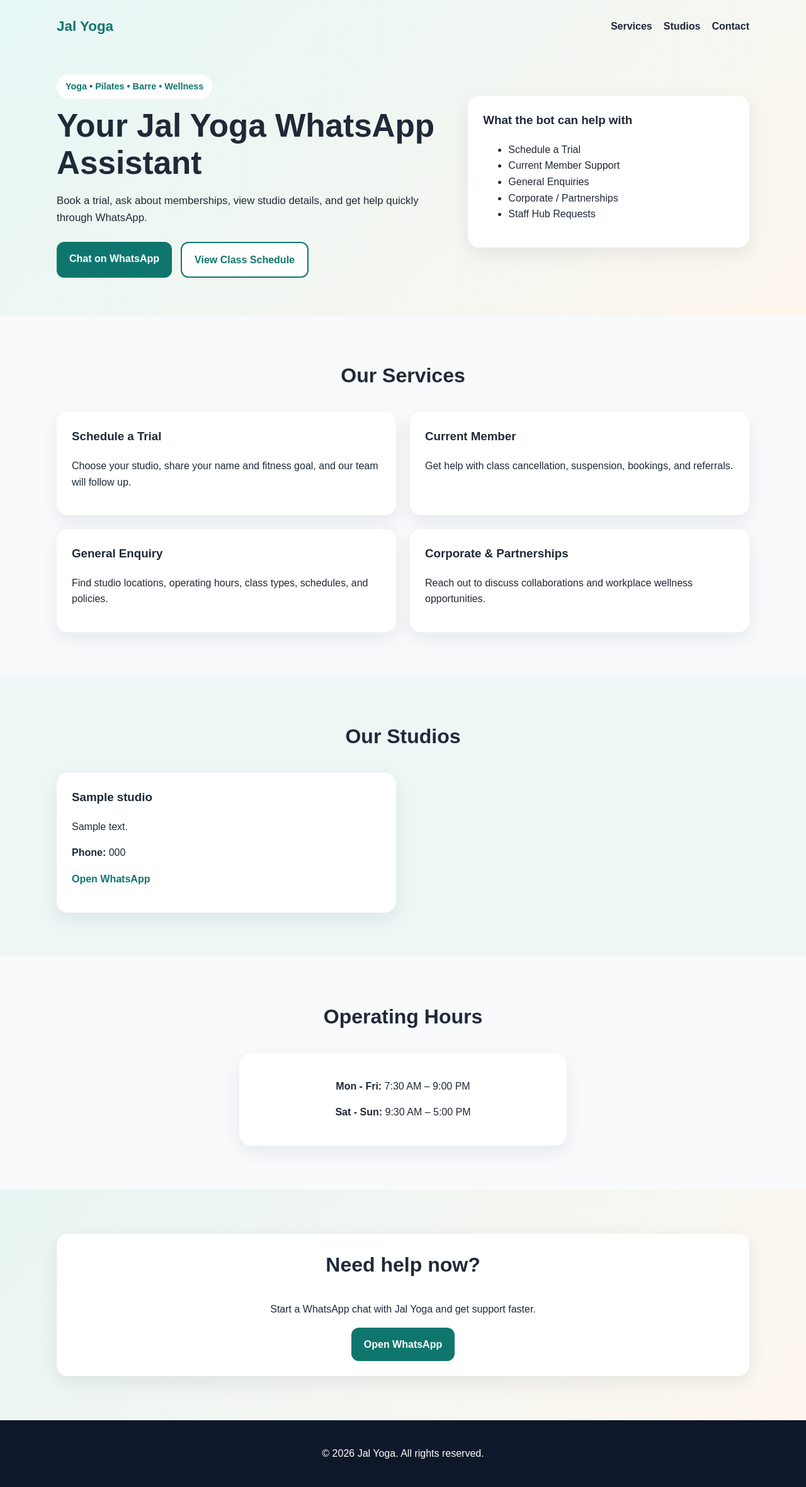
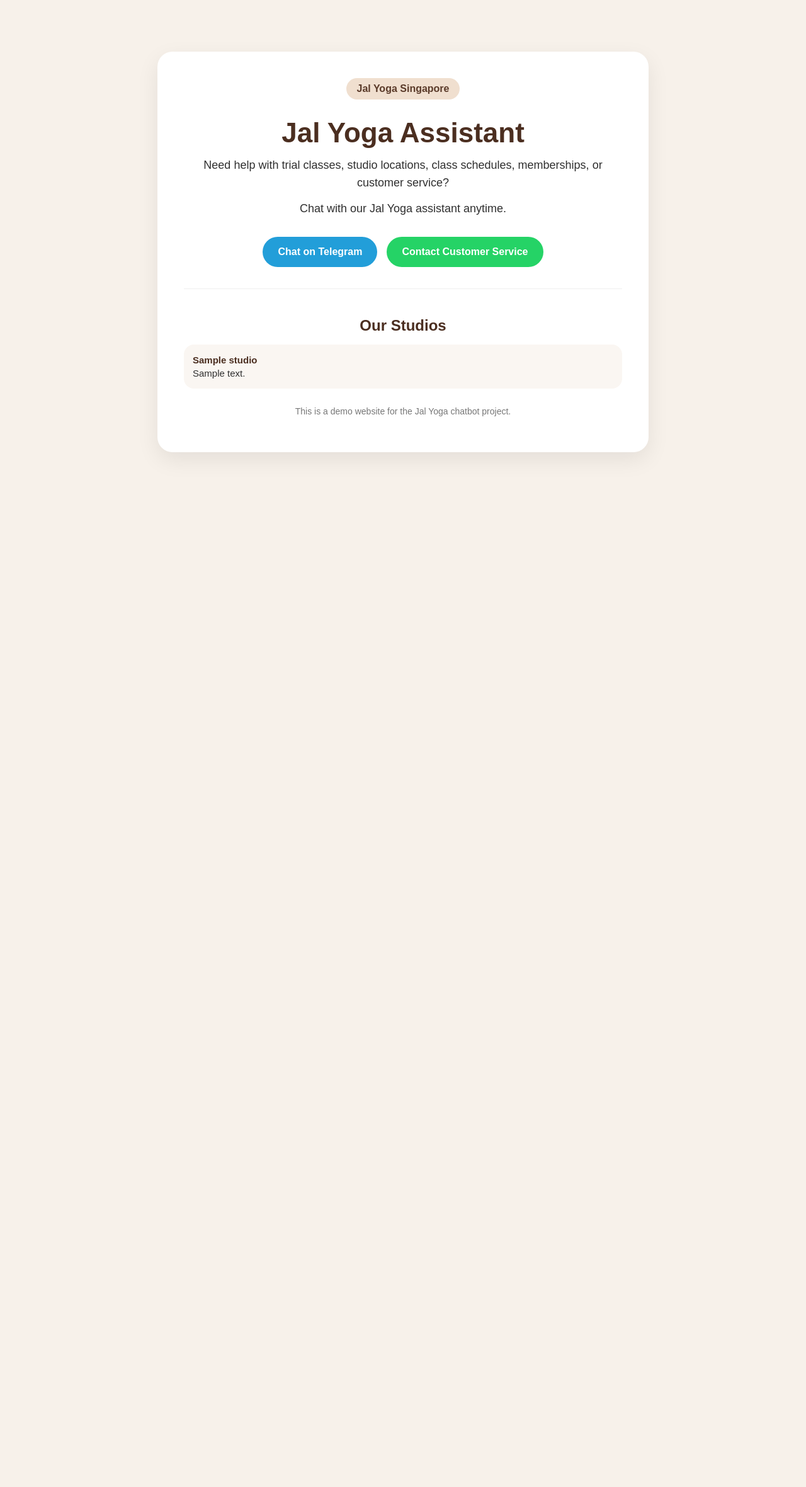
Before and after one commit to bennylow513-bit/lmao, a Flask app: template templates/index.html in a window 1280 px wide. Shown: the whole page at 63% size. After the commit the page ends 723 px from the top, so only its background shows below. Run offline with Flask 3, Linux system fonts and the light colour scheme; the template is opened without the code that fills it: most values are stand-ins (such as "Sample title", 1, 10 or a date in 2020).

Commit message:
show dummy website with telegram bot

```diff
--- a/app.py
+++ b/app.py
@@ -8,7 +8,7 @@
 
 import requests
 from dotenv import load_dotenv
-from flask import Flask, jsonify, request
+from flask import Flask, jsonify, render_template, request
 from openai import OpenAI
 
 load_dotenv()
@@ -24,6 +24,7 @@
 
 TELEGRAM_BOT_TOKEN = os.getenv("TELEGRAM_BOT_TOKEN", "")
 TELEGRAM_SECRET_TOKEN = os.getenv("TELEGRAM_SECRET_TOKEN", "")
+TELEGRAM_BOT_USERNAME = os.getenv("TELEGRAM_BOT_USERNAME", "")
 
 CUSTOMER_SERVICE_WHATSAPP_NUMBER = os.getenv("CUSTOMER_SERVICE_WHATSAPP_NUMBER", "")
 
@@ -226,54 +227,21 @@
 }
 
 STOP_WORDS = {
-    "is",
-    "was",
-    "are",
-    "am",
-    "be",
-    "been",
-    "do",
-    "does",
-    "did",
-    "can",
-    "could",
-    "will",
-    "would",
-    "should",
-    "a",
-    "an",
-    "the",
-    "to",
-    "for",
-    "of",
-    "in",
-    "on",
-    "at",
-    "i",
-    "you",
-    "me",
-    "my",
-    "your",
-    "our",
-    "what",
-    "where",
-    "when",
-    "how",
-    "why",
-    "please",
-    "pls",
-    "ah",
-    "lah",
-    "leh",
-    "anot",
-    "tell",
-    "say",
-    "know",
+    "is", "was", "are", "am", "be", "been",
+    "do", "does", "did",
+    "can", "could", "will", "would", "should",
+    "a", "an", "the",
+    "to", "for", "of", "in", "on", "at",
+    "i", "you", "me", "my", "your", "our",
+    "what", "where", "when", "how", "why",
+    "please", "pls",
+    "ah", "lah", "leh", "anot",
+    "tell", "say", "know",
 }
 
 
 # =========================
-# KNOWLEDGE LOADING
+# KNOWLEDGE
 # =========================
 
 def load_knowledge_text() -> str:
@@ -329,33 +297,18 @@
 
 if not STUDIOS:
     STUDIOS = [
-        {
-            "name": "Alexandra",
-            "address": "456 Alexandra Rd, #02-03, Singapore 119962",
-        },
-        {
-            "name": "Katong",
-            "address": "131 E Coast Rd, #03-01, Singapore 428816",
-        },
-        {
-            "name": "Kovan",
-            "address": "1F Yio Chu Kang Rd, Singapore 545512",
-        },
-        {
-            "name": "Upper Bukit Timah",
-            "address": "816 Upper Bukit Timah Road, Singapore 678149",
-        },
-        {
-            "name": "Woodlands",
-            "address": "8 Woodlands Sq, #04-12/13 Wood Square, Solo 2, Singapore 737713",
-        },
+        {"name": "Alexandra", "address": "456 Alexandra Rd, #02-03, Singapore 119962"},
+        {"name": "Katong", "address": "131 E Coast Rd, #03-01, Singapore 428816"},
+        {"name": "Kovan", "address": "1F Yio Chu Kang Rd, Singapore 545512"},
+        {"name": "Upper Bukit Timah", "address": "816 Upper Bukit Timah Road, Singapore 678149"},
+        {"name": "Woodlands", "address": "8 Woodlands Sq, #04-12/13 Wood Square, Solo 2, Singapore 737713"},
     ]
 
 KNOWN_STUDIOS = [studio["name"] for studio in STUDIOS]
 
 
 # =========================
-# HELPER FUNCTIONS
+# HELPERS
 # =========================
 
 def normalize(text: str) -> str:
@@ -401,11 +354,7 @@
     CHAT_HISTORY[chat_id] = CHAT_HISTORY[chat_id][-14:]
 
 
-def best_fuzzy_match(
-    text: str,
-    choices: List[str],
-    cutoff: float = 0.72,
-) -> Optional[str]:
+def best_fuzzy_match(text: str, choices: List[str], cutoff: float = 0.72) -> Optional[str]:
     matches = get_close_matches(
         text.lower(),
         [choice.lower() for choice in choices],
@@ -539,7 +488,6 @@
 def is_opt_out_request(text: str) -> bool:
     t = normalize(text)
 
-    # Important: "stop membership" should mean membership suspension, not Telegram opt-out.
     if t in OPT_OUT_WORDS:
         return True
 
@@ -586,7 +534,6 @@
 
 
 def is_jal_yoga_related(chat_id: str, text: str) -> bool:
-    # During active flow, short replies such as names, goals, PROCEED, SKIP, or studio choices are allowed.
     if CHAT_HISTORY.get(chat_id):
         return True
 
@@ -650,11 +597,7 @@
 # OPENAI BOT BRAIN
 # =========================
 
-def ask_llm(
-    chat_id: str,
-    user_text: str,
-    history_user_text: Optional[str] = None,
-) -> str:
+def ask_llm(chat_id: str, user_text: str, history_user_text: Optional[str] = None) -> str:
     if not OPENAI_API_KEY:
         return (
             "I’m sorry — the AI answer service is not configured yet.\n"
@@ -775,13 +718,7 @@
         save_opt_out_users()
         reset_history(chat_id)
 
-        save_request(
-            "user_opted_out",
-            chat_id,
-            {
-                "user_message": clean_text,
-            },
-        )
+        save_request("user_opted_out", chat_id, {"user_message": clean_text})
 
         return (
             "Noted — you have been unsubscribed and will not receive follow-up messages.\n"
@@ -792,13 +729,7 @@
         OPT_OUT_USERS.discard(chat_id)
         save_opt_out_users()
 
-        save_request(
-            "user_opted_in",
-            chat_id,
-            {
-                "user_message": clean_text,
-            },
-        )
+        save_request("user_opted_in", chat_id, {"user_message": clean_text})
 
         return "Welcome back — you are subscribed again. Type MENU to see Jal Yoga options."
 
@@ -806,13 +737,7 @@
         return "You have opted out. Reply START if you want to chat with Jal Yoga again."
 
     if contains_sensitive_keyword(clean_text):
-        save_request(
-            "sensitive_info_blocked",
-            chat_id,
-            {
-                "preview": clean_text[:120],
-            },
-        )
+        save_request("sensitive_info_blocked", chat_id, {"preview": clean_text[:120]})
 
         return (
             "For your safety, please do not share NRIC, passport numbers, card numbers, CVV, OTP, "
@@ -843,21 +768,11 @@
     if is_handoff_request(clean_text):
         reset_history(chat_id)
 
-        save_request(
-            "customer_service_handoff",
-            chat_id,
-            {
-                "user_message": clean_text,
-            },
-        )
+        save_request("customer_service_handoff", chat_id, {"user_message": clean_text})
 
         return customer_service_reply()
 
-    answer = ask_llm(
-        chat_id,
-        enriched_text,
-        history_user_text=clean_text,
-    )
+    answer = ask_llm(chat_id, enriched_text, history_user_text=clean_text)
 
     if "[HANDOFF]" in answer:
         clean_answer = strip_handoff_token(answer)
@@ -918,11 +833,7 @@
             "disable_web_page_preview": False,
         }
 
-        response = requests.post(
-            url,
-            json=payload,
-            timeout=30,
-        )
+        response = requests.post(url, json=payload, timeout=30)
 
         print("TELEGRAM SEND STATUS:", response.status_code)
         print("TELEGRAM SEND RESPONSE:", response.text)
@@ -938,11 +849,23 @@
 
 @app.route("/", methods=["GET"])
 def home():
-    return jsonify(
-        {
-            "status": "ok",
-            "message": "Jal Yoga Telegram bot is running.",
-        }
+    telegram_link = "#"
+
+    if TELEGRAM_BOT_USERNAME:
+        username = TELEGRAM_BOT_USERNAME.replace("@", "").strip()
+        telegram_link = f"https://t.me/{username}"
+
+    whatsapp_link = "#"
+
+    if CUSTOMER_SERVICE_WHATSAPP_NUMBER:
+        number = CUSTOMER_SERVICE_WHATSAPP_NUMBER.replace("+", "").replace(" ", "")
+        whatsapp_link = f"https://wa.me/{number}"
+
+    return render_template(
+        "index.html",
+        telegram_link=telegram_link,
+        whatsapp_link=whatsapp_link,
+        studios=STUDIOS,
     )
 
 
@@ -972,23 +895,13 @@
     message = update.get("message") or update.get("edited_message")
 
     if not message:
-        return jsonify(
-            {
-                "status": "ignored",
-                "reason": "no message",
-            }
-        ), 200
+        return jsonify({"status": "ignored", "reason": "no message"}), 200
 
     chat = message.get("chat", {})
     chat_id = str(chat.get("id", ""))
 
     if not chat_id:
-        return jsonify(
-            {
-                "status": "ignored",
-                "reason": "no chat id",
-            }
-        ), 200
+        return jsonify({"status": "ignored", "reason": "no chat id"}), 200
 
     user_text = message.get("text", "")
 
@@ -1027,17 +940,9 @@
     return jsonify({"status": "ok"}), 200
 
 
-# =========================
-# LOCAL TEST HELPER
-# =========================
-
 def build_bot_reply(chat_id: str, user_text: str) -> str:
     return process_message(chat_id, user_text)
 
-
-# =========================
-# RUN APP
-# =========================
 
 if __name__ == "__main__":
     app.run(
--- a/templates/index.html
+++ b/templates/index.html
@@ -1,118 +1,189 @@
 <!DOCTYPE html>
 <html lang="en">
 <head>
-  <meta charset="UTF-8" />
-  <meta name="viewport" content="width=device-width, initial-scale=1.0" />
-  <title>Jal Yoga | WhatsApp Assistant</title>
-  <link rel="stylesheet" href="{{ url_for('static', filename='style.css') }}" />
+    <meta charset="UTF-8">
+    <title>Jal Yoga Assistant</title>
+    <meta name="viewport" content="width=device-width, initial-scale=1.0">
+
+    <style>
+        * {
+            box-sizing: border-box;
+        }
+
+        body {
+            margin: 0;
+            font-family: Arial, sans-serif;
+            background: #f7f1ea;
+            color: #2f2f2f;
+        }
+
+        .hero {
+            min-height: 100vh;
+            display: flex;
+            justify-content: center;
+            align-items: center;
+            padding: 30px;
+            text-align: center;
+        }
+
+        .card {
+            background: white;
+            max-width: 780px;
+            width: 100%;
+            padding: 42px;
+            border-radius: 24px;
+            box-shadow: 0 12px 35px rgba(0, 0, 0, 0.08);
+        }
+
+        .badge {
+            display: inline-block;
+            background: #f0dfcf;
+            color: #5b3b2a;
+            padding: 8px 16px;
+            border-radius: 999px;
+            font-weight: bold;
+            margin-bottom: 18px;
+        }
+
+        h1 {
+            font-size: 44px;
+            margin: 10px 0;
+            color: #4b2e20;
+        }
+
+        p {
+            font-size: 18px;
+            line-height: 1.6;
+            margin: 12px 0;
+        }
+
+        .buttons {
+            margin-top: 30px;
+            display: flex;
+            gap: 15px;
+            justify-content: center;
+            flex-wrap: wrap;
+        }
+
+        .btn {
+            text-decoration: none;
+            padding: 15px 24px;
+            border-radius: 999px;
+            font-weight: bold;
+            color: white;
+            display: inline-block;
+        }
+
+        .telegram {
+            background: #229ED9;
+        }
+
+        .whatsapp {
+            background: #25D366;
+        }
+
+        .section {
+            margin-top: 34px;
+            padding-top: 24px;
+            border-top: 1px solid #eee;
+            text-align: left;
+        }
+
+        .section h2 {
+            color: #4b2e20;
+            margin-bottom: 12px;
+            text-align: center;
+        }
+
+        .studios {
+            display: grid;
+            grid-template-columns: repeat(auto-fit, minmax(230px, 1fr));
+            gap: 12px;
+            margin-top: 16px;
+        }
+
+        .studio {
+            background: #faf6f2;
+            padding: 14px;
+            border-radius: 16px;
+            font-size: 15px;
+            line-height: 1.4;
+        }
+
+        .studio strong {
+            color: #4b2e20;
+        }
+
+        .small {
+            margin-top: 25px;
+            font-size: 14px;
+            color: #777;
+            text-align: center;
+        }
+
+        @media (max-width: 600px) {
+            .card {
+                padding: 28px;
+            }
+
+            h1 {
+                font-size: 34px;
+            }
+
+            p {
+                font-size: 16px;
+            }
+
+            .btn {
+                width: 100%;
+            }
+        }
+    </style>
 </head>
+
 <body>
-  <header class="hero">
-    <nav class="nav container">
-      <div class="brand">Jal Yoga</div>
-      <div class="nav-links">
-        <a href="#services">Services</a>
-        <a href="#studios">Studios</a>
-        <a href="#contact">Contact</a>
-      </div>
-    </nav>
+    <section class="hero">
+        <div class="card">
+            <div class="badge">Jal Yoga Singapore</div>
 
-    <div class="hero-content container">
-      <div class="hero-text">
-        <p class="tag">Yoga • Pilates • Barre • Wellness</p>
-        <h1>Your Jal Yoga WhatsApp Assistant</h1>
-        <p class="subtitle">
-          Book a trial, ask about memberships, view studio details, and get help quickly through WhatsApp.
+            <h1>Jal Yoga Assistant</h1>
+
+            <p>
+                Need help with trial classes, studio locations, class schedules,
+                memberships, or customer service?
             </p>
 
-        <div class="hero-buttons">
-          <a class="btn btn-primary" href="https://wa.me/{{ public_whatsapp_number }}" target="_blank">
-            Chat on WhatsApp
+            <p>
+                Chat with our Jal Yoga assistant anytime.
+            </p>
+
+            <div class="buttons">
+                <a class="btn telegram" href="{{ telegram_link }}" target="_blank">
+                    Chat on Telegram
                 </a>
-          <a class="btn btn-secondary" href="{{ schedule_url }}" target="_blank">
-            View Class Schedule
+
+                <a class="btn whatsapp" href="{{ whatsapp_link }}" target="_blank">
+                    Contact Customer Service
                 </a>
             </div>
-      </div>
 
-      <div class="hero-card">
-        <h3>What the bot can help with</h3>
-        <ul>
-          <li>Schedule a Trial</li>
-          <li>Current Member Support</li>
-          <li>General Enquiries</li>
-          <li>Corporate / Partnerships</li>
-          <li>Staff Hub Requests</li>
-        </ul>
-      </div>
-    </div>
-  </header>
+            <div class="section">
+                <h2>Our Studios</h2>
 
-  <main>
-    <section id="services" class="section container">
-      <h2>Our Services</h2>
-      <div class="cards">
-        <div class="card">
-          <h3>Schedule a Trial</h3>
-          <p>Choose your studio, share your name and fitness goal, and our team will follow up.</p>
-        </div>
-
-        <div class="card">
-          <h3>Current Member</h3>
-          <p>Get help with class cancellation, suspension, bookings, and referrals.</p>
-        </div>
-
-        <div class="card">
-          <h3>General Enquiry</h3>
-          <p>Find studio locations, operating hours, class types, schedules, and policies.</p>
-        </div>
-
-        <div class="card">
-          <h3>Corporate & Partnerships</h3>
-          <p>Reach out to discuss collaborations and workplace wellness opportunities.</p>
-        </div>
-      </div>
-    </section>
-
-    <section id="studios" class="section light-section">
-      <div class="container">
-        <h2>Our Studios</h2>
-        <div class="cards">
+                <div class="studios">
                     {% for studio in studios %}
-          <div class="card">
-            <h3>{{ studio.name }}</h3>
-            <p>{{ studio.address }}</p>
-            <p><strong>Phone:</strong> {{ studio.phone }}</p>
-            <p><a class="studio-link" href="{{ studio.whatsapp_link }}" target="_blank">Open WhatsApp</a></p>
+                    <div class="studio">
+                        <strong>{{ studio.name }}</strong><br>
+                        {{ studio.address }}
                     </div>
                     {% endfor %}
                 </div>
             </div>
-    </section>
 
-    <section class="section container">
-      <h2>Operating Hours</h2>
-      <div class="hours-box">
-        <p><strong>Mon - Fri:</strong> 7:30 AM – 9:00 PM</p>
-        <p><strong>Sat - Sun:</strong> 9:30 AM – 5:00 PM</p>
+            <p class="small">
+                This is a demo website for the Jal Yoga chatbot project.
+            </p>
         </div>
     </section>
-
-    <section id="contact" class="section cta-section">
-      <div class="container cta-box">
-        <h2>Need help now?</h2>
-        <p>Start a WhatsApp chat with Jal Yoga and get support faster.</p>
-        <a class="btn btn-primary" href="https://wa.me/{{ public_whatsapp_number }}" target="_blank">
-          Open WhatsApp
-        </a>
-      </div>
-    </section>
-  </main>
-
-  <footer class="footer">
-    <div class="container">
-      <p>© 2026 Jal Yoga. All rights reserved.</p>
-    </div>
-  </footer>
 </body>
 </html>
```
Lines whose indentation alone changed are shown as unchanged.
